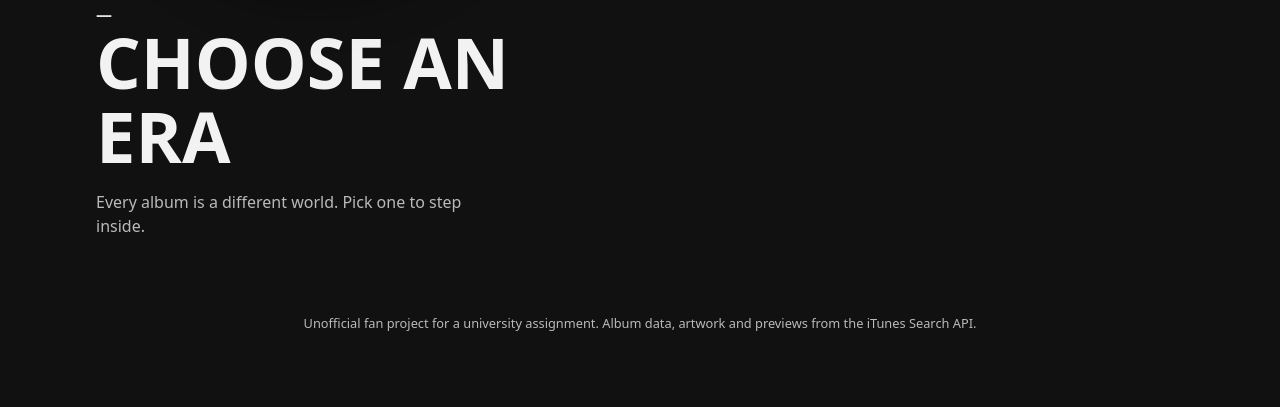
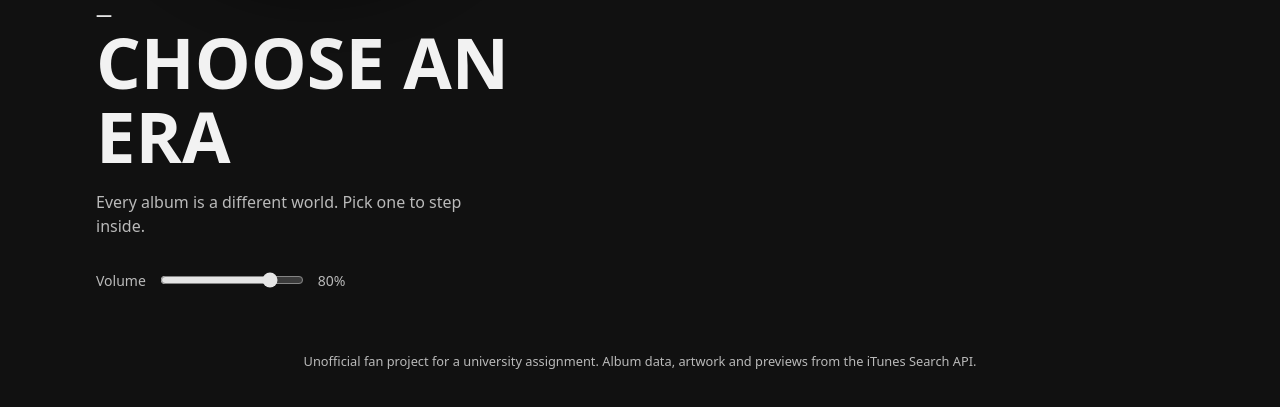
Before and after one commit to rmsr2004/twenty-one-eras, a plain HTML site: page index.html in a window 1280 px wide. Shown: the part 599-1006 px from the top of the page. Before the commit the page ends 969 px from the top, so only its background shows below. Drawn offline with Linux system fonts and the light colour scheme; no server answers.

Commit message:
feat(player): add volume slider saved in localStorage

```diff
--- a/css/style.css
+++ b/css/style.css
@@ -37,6 +37,7 @@ body {
 .status,
 .album-year,
 .album-description,
+.volume,
 .section-title,
 .track,
 .track-icon,
@@ -229,6 +230,26 @@ button {
   color: var(--muted);
 }
 
+.volume {
+  display: inline-flex;
+  align-items: center;
+  gap: 0.75rem;
+  margin-top: 1rem;
+  color: var(--muted);
+  font-size: 0.875rem;
+}
+
+.volume input {
+  width: 9rem;
+  accent-color: var(--accent);
+  cursor: pointer;
+}
+
+.volume output {
+  min-width: 4ch;
+  font-variant-numeric: tabular-nums;
+}
+
 .tracks-header {
   display: flex;
   flex-wrap: wrap;
--- a/index.html
+++ b/index.html
@@ -33,6 +33,11 @@
         <p id="album-description" class="album-description">
           Every album is a different world. Pick one to step inside.
         </p>
+        <label class="volume">
+          <span>Volume</span>
+          <input id="volume" type="range" min="0" max="100" step="5" value="80">
+          <output id="volume-value" for="volume">80%</output>
+        </label>
       </div>
     </section>
 
--- a/js/main.js
+++ b/js/main.js
@@ -14,6 +14,8 @@ const favouritesToggle = document.querySelector('#favourites-toggle');
 const favouritesCount = document.querySelector('#favourites-count');
 const trackList = document.querySelector('#track-list');
 const tracksStatus = document.querySelector('#tracks-status');
+const volumeInput = document.querySelector('#volume');
+const volumeValue = document.querySelector('#volume-value');
 
 let eras = [];
 let currentEra = null;
@@ -212,7 +214,22 @@ player.onUpdate(({ id, playing, progress }) => {
   }
 });
 
+function setVolume(percent) {
+  player.setVolume(percent / 100);
+  volumeValue.textContent = `${percent}%`;
+}
+
+volumeInput.addEventListener('input', () => {
+  setVolume(volumeInput.value);
+  localStorage.setItem('volume', volumeInput.value);
+});
+
 async function init() {
+  try {
+    volumeInput.value = localStorage.getItem('volume') ?? 80;
+  } catch {
+  }
+  setVolume(volumeInput.value);
   favouritesCount.textContent = favourites.length;
   statusMessage.textContent = 'Loading albums…';
 
--- a/js/player.js
+++ b/js/player.js
@@ -14,6 +14,10 @@ export function toggle(track) {
   currentId = track.id;
   audio.src = track.preview;
   play();
+}
+
+export function setVolume(value) {
+  audio.volume = value;
 }
 
 export function stop() {
```
